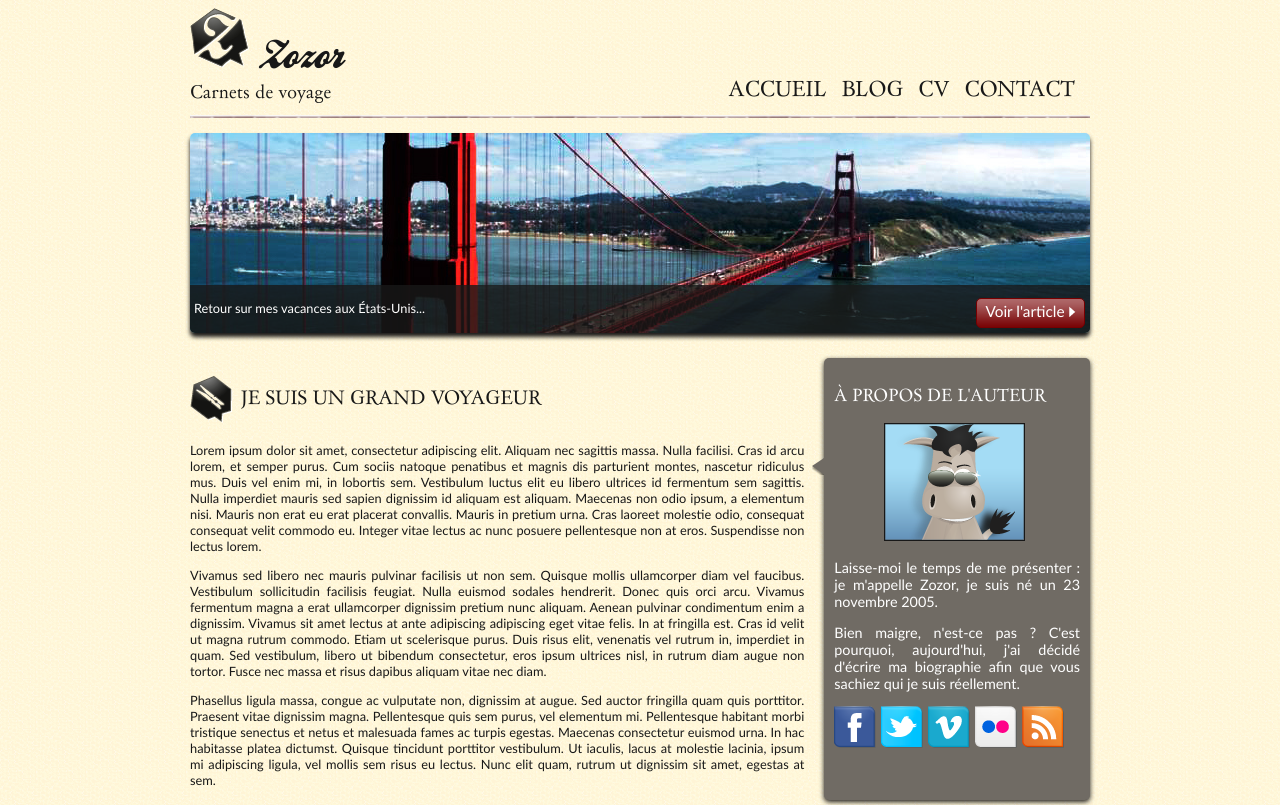
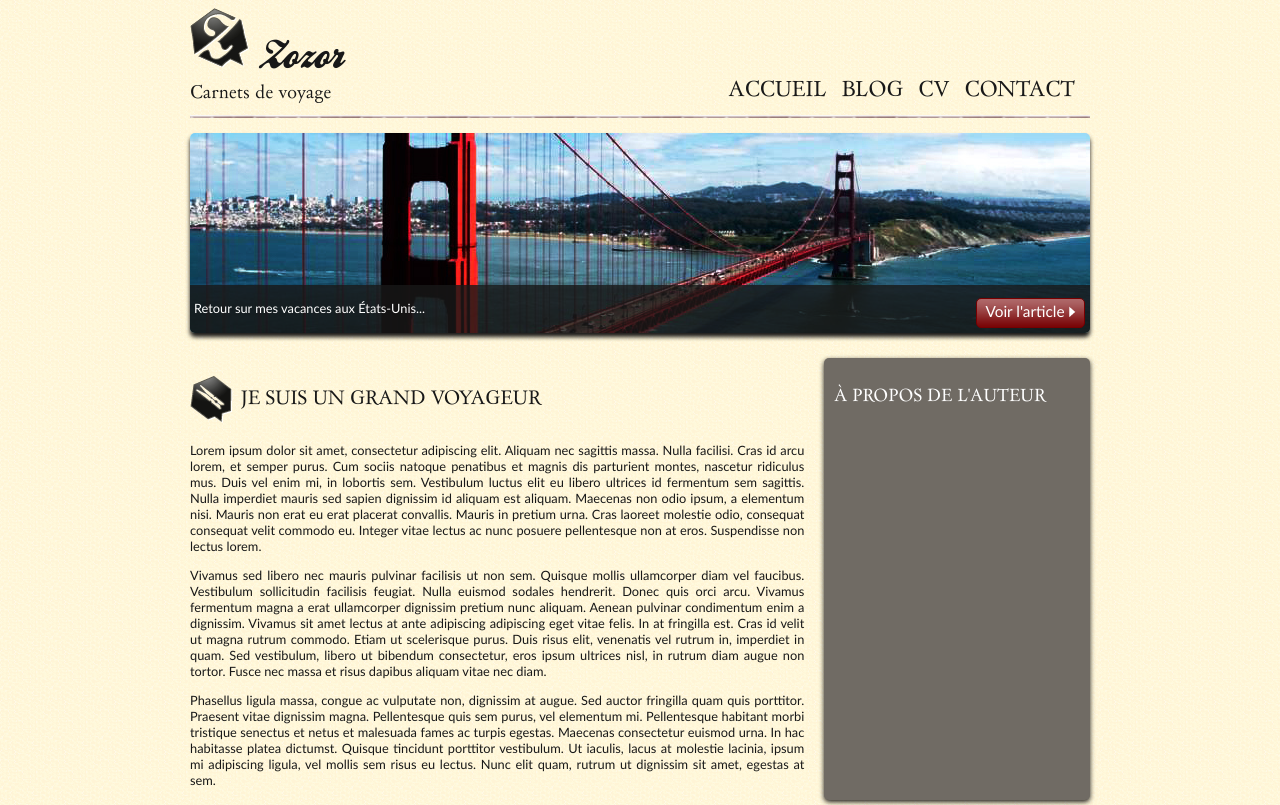
Before and after one commit to JunLabady509/TP_Git, a plain HTML site: page index.html in a window 1280 px wide. Shown: the top 805 px of the page. Drawn offline with Linux system fonts and the light colour scheme.

Commit message:
remove buttons

```diff
--- a/index.html
+++ b/index.html
@@ -43,11 +43,11 @@
                 </article>
                 <aside>
                     <h1>À propos de l'auteur</h1>
-                    <img src="images/bulle.png" alt="" id="fleche_bulle" />
+                    <!-- <img src="images/bulle.png" alt="" id="fleche_bulle" />
                     <p id="photo_zozor"><img src="images/zozor_classe.png" alt="Photo de Zozor" /></p>
                     <p>Laisse-moi le temps de me présenter&nbsp;: je m'appelle Zozor, je suis né un 23 novembre 2005.</p>
                     <p>Bien maigre, n'est-ce pas ? C'est pourquoi, aujourd'hui, j'ai décidé d'écrire ma biographie afin que vous sachiez qui je suis réellement.</p>
-                    <p><img src="images/facebook.png" alt="Facebook" /><img src="images/twitter.png" alt="Twitter" /><img src="images/vimeo.png" alt="Vimeo" /><img src="images/flickr.png" alt="Flickr" /><img src="images/rss.png" alt="RSS" /></p>
+                    <p><img src="images/facebook.png" alt="Facebook" /><img src="images/twitter.png" alt="Twitter" /><img src="images/vimeo.png" alt="Vimeo" /><img src="images/flickr.png" alt="Flickr" /><img src="images/rss.png" alt="RSS" /></p> -->
                 </aside>
             </section>
 
```
